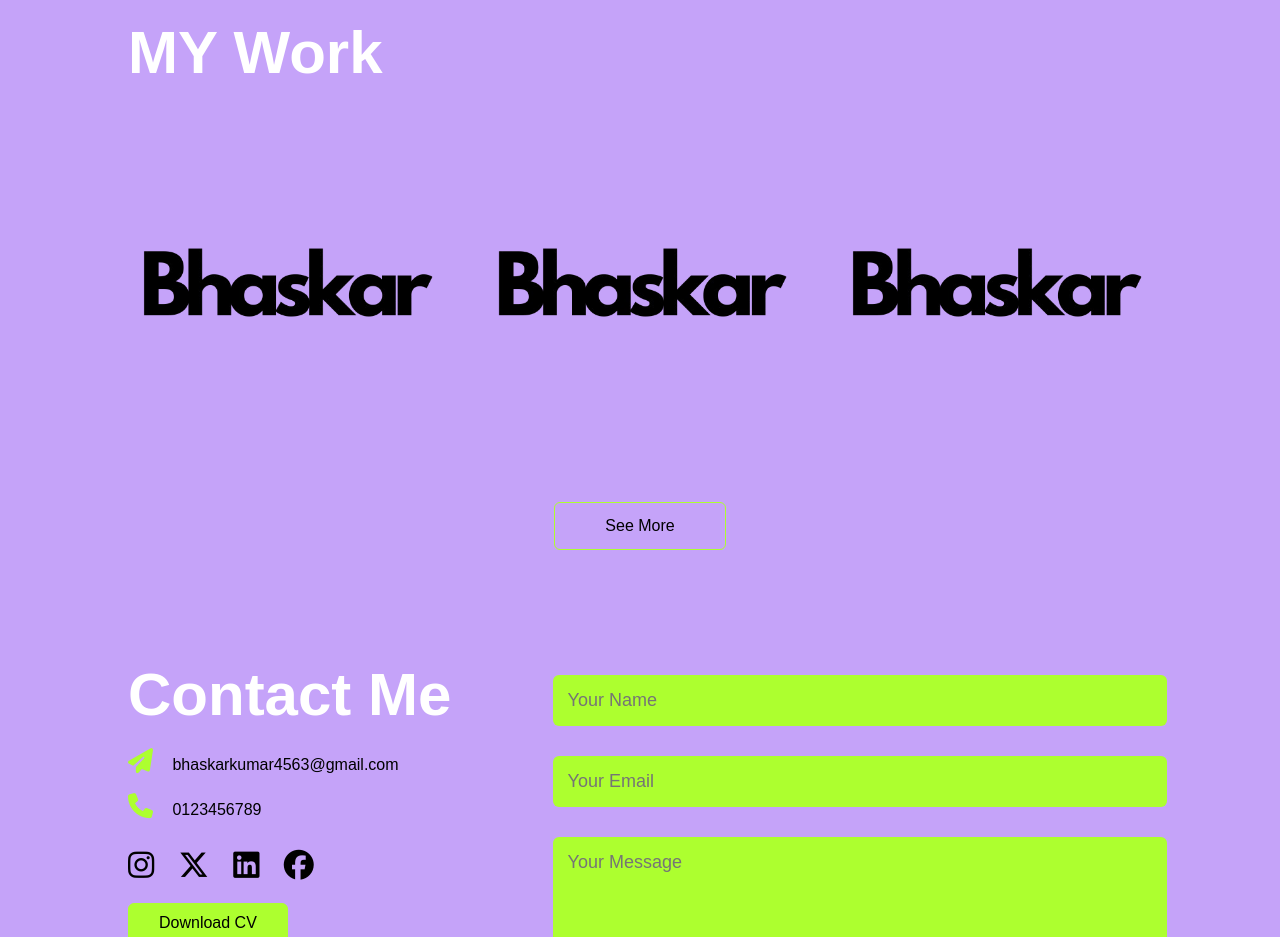
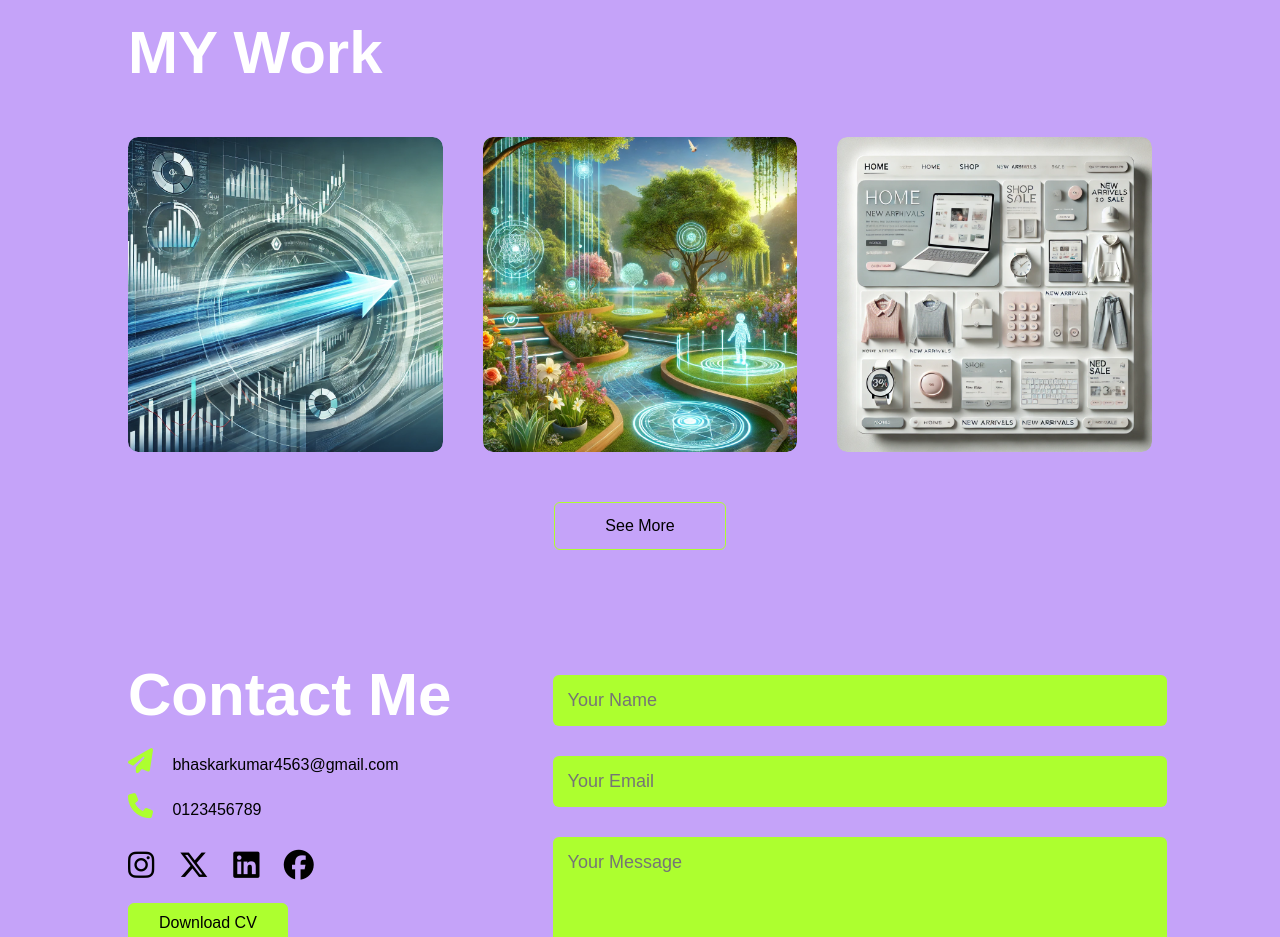
Before and after one commit to BhaskarKr777/My-portfolio, a plain HTML site: page index.html in a window 1280 px wide. Shown: the part 2200-3137 px from the top of the page. Drawn offline with Linux system fonts and the light colour scheme.

Commit message:
Update index.html
added images

```diff
--- a/index.html
+++ b/index.html
@@ -106,7 +106,7 @@
             <h1 class="Subtitle">MY Work</h1>
             <div class="work-list">
                 <div class="work">
-                    <img src="images/logo.png">
+                    <img src="images/stock.webp">
                     <div class="layer">
                         <h3>Stock  Website</h3>
                         <p>Lorem ipsum dolor sit amet consectetur, adipisicing elit. Facilis mollitia eos officia.</p>
@@ -114,7 +114,7 @@
                     </div>
                 </div>
                 <div class="work">
-                    <img src="images/logo.png">
+                    <img src="images/garden.webp">
                     <div class="layer">
                         <h3>Virtual Garden</h3>
                         <p>Lorem ipsum dolor sit amet consectetur, adipisicing elit. Facilis mollitia eos officia.</p>
@@ -122,7 +122,7 @@
                     </div>
                 </div>
                 <div class="work">
-                    <img src="images/logo.png">
+                    <img src="images/ecomm.webp">
                     <div class="layer">
                         <h3>Ecommerce Website</h3>
                         <p>Lorem ipsum dolor sit amet consectetur, adipisicing elit. Facilis mollitia eos officia.</p>
```
